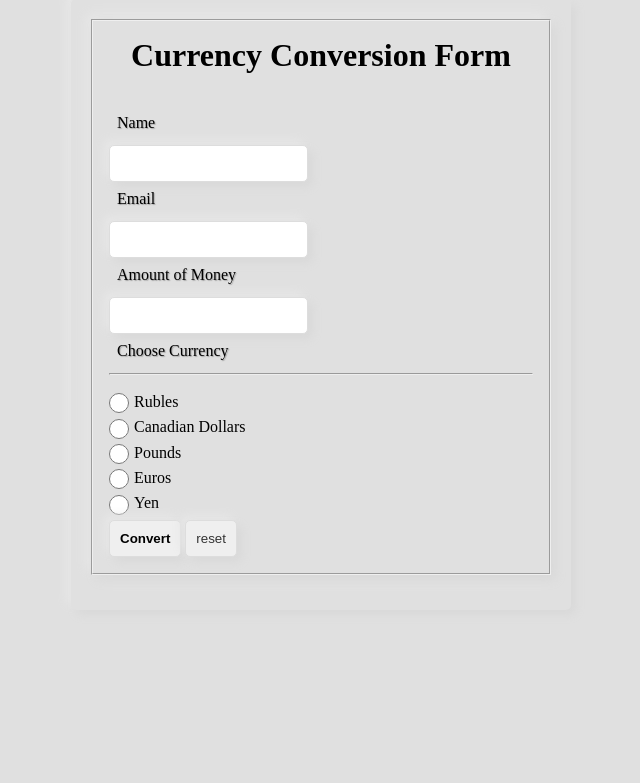
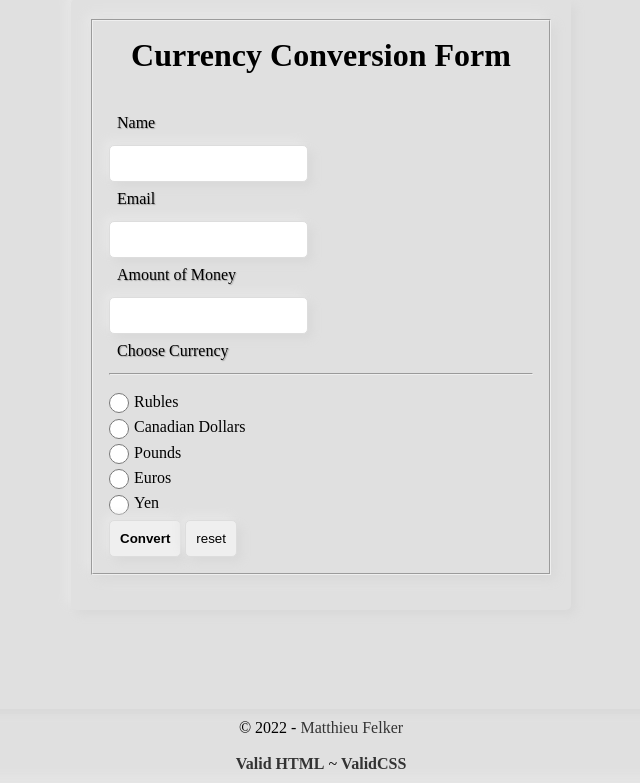
Before and after one commit to Matthieu-ui/it261, a PHP site: page /weeks/week5/currency1.php in a window 1280 px wide. Shown: the part 17-800 px from the top of the page, without its empty margins (319-959 px from the left). Run offline with PHP 8.4, Linux system fonts and the light colour scheme.

Commit message:
fix errors

```diff
--- a/src/components/assignments.php
+++ b/src/components/assignments.php
@@ -33,6 +33,10 @@ Week 4<ol>
 Week 5<ol>
 
     <li><a href="./weeks/week5/currency1.php">currency1.php</a></li>
+    <li><a href="./weeks/week5/currency2.php">currency2.php</a></li>
+    <li><a href="./weeks/week5/currency3.php">currency3.php</a></li>
+    <li><a href="./weeks/week5/null.php">null.php</a></li>
+    <li><a href="./weeks/week5/calculatingForm.php">calculatingForm.php</a></li>
 
 
 
--- /dev/null
+++ b/weeks/components/footer.php
@@ -0,0 +1,22 @@
+
+    <footer>
+        <p>&copy; <?php
+                    // set the default timezone to use.
+                    date_default_timezone_set('UTC');
+                    echo date('Y');
+                    ?> - <a href="https://matthieufelker.me/">Matthieu Felker</a><br />
+
+            <br />
+            <a id="html-checker" target="_blank" href="#"><b>Valid HTML</b></a> ~
+            <a id="css-checker" target="_blank" href="#"><b>ValidCSS</b></a>
+        </p>
+
+    </footer>
+
+
+<script>
+    document.getElementById("html-checker").setAttribute("href", "https://validator.w3.org/nu/?doc=" +
+        location.href);
+    document.getElementById("css-checker").setAttribute("href",
+        "https://jigsaw.w3.org/css-validator/validator?uri=" + location.href);
+</script>
--- a/weeks/styles/weekstyles.css
+++ b/weeks/styles/weekstyles.css
@@ -6,6 +6,13 @@
 
 body {
     background: #e0e0e0;
+}
+a{
+    text-decoration: none;
+    color: #333;
+}
+a:hover{
+    color: rgb(32, 19, 221);
 }
 
 form {
@@ -207,3 +214,15 @@ box container animation */
 
     }
 }
+
+/* footer*/
+footer {
+    position: absolute;
+    bottom: 0;
+    width: 100%;
+    padding: 10px;
+    text-align: center;
+    background: #e0e0e0;
+    box-shadow: inset 5px 5px 10px #d9d9d9,
+        inset -5px -5px 10px #e7e7e7;
+}
--- a/weeks/week5/calculatingForm.php
+++ b/weeks/week5/calculatingForm.php
@@ -51,6 +51,8 @@ Efficiency -->
         </fieldset>
 
     </form>
+<!-- php include footer -->
+<?php include '../components/footer.php'; ?>
 </body>
 
 </html>
--- a/weeks/week5/currency1.php
+++ b/weeks/week5/currency1.php
@@ -34,9 +34,10 @@
 </ul>
 <!-- submit -->
 <input type="submit" value="Convert">
-<!-- reset -->
+<!-- reset refreshes page -->
 
-<button><a href="currency1.php">reset</a></button>
+<button type="reset">reset</button>
+
         </fieldset>
 
         <?php
@@ -65,5 +66,6 @@
 
         ?>
     </form>
+    <?php include '../components/footer.php'; ?>
 </body>
 </html>
--- a/weeks/week5/currency2.php
+++ b/weeks/week5/currency2.php
@@ -51,7 +51,7 @@
 <input type="submit" value="Convert">
 <!-- reset -->
 
-<button><a href="currency2.php">reset</a></button>
+<button type="reset">Reset</button>
         </fieldset>
 
         <?php
@@ -97,5 +97,6 @@
 
         ?>
     </form>
+    <?php include '../components/footer.php'; ?>
 </body>
 </html>
--- a/weeks/week5/currency3.php
+++ b/weeks/week5/currency3.php
@@ -53,7 +53,7 @@
             <input type="submit" value="Convert">
             <!-- reset -->
 
-            <button><a href="currency2.php">reset</a></button>
+            <button type="reset">Reset</button>
         </fieldset>
 
         <?php
@@ -105,6 +105,7 @@
 
         ?>
     </form>
+    <?php include '../components/footer.php'; ?>
 </body>
 
 </html>
```
